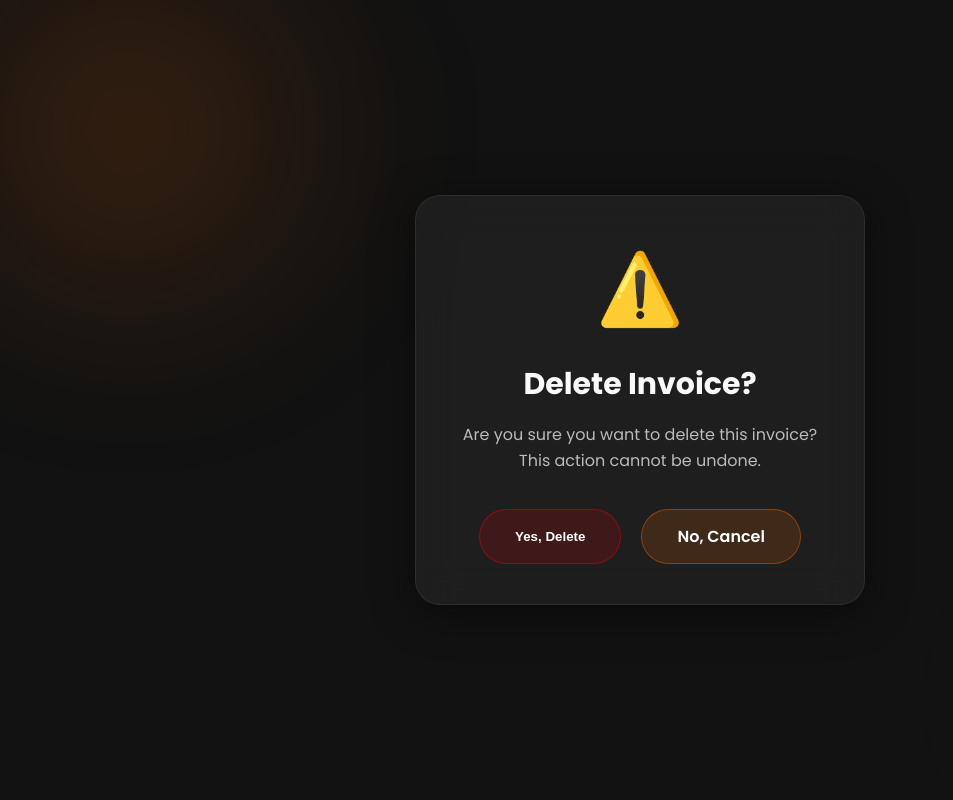
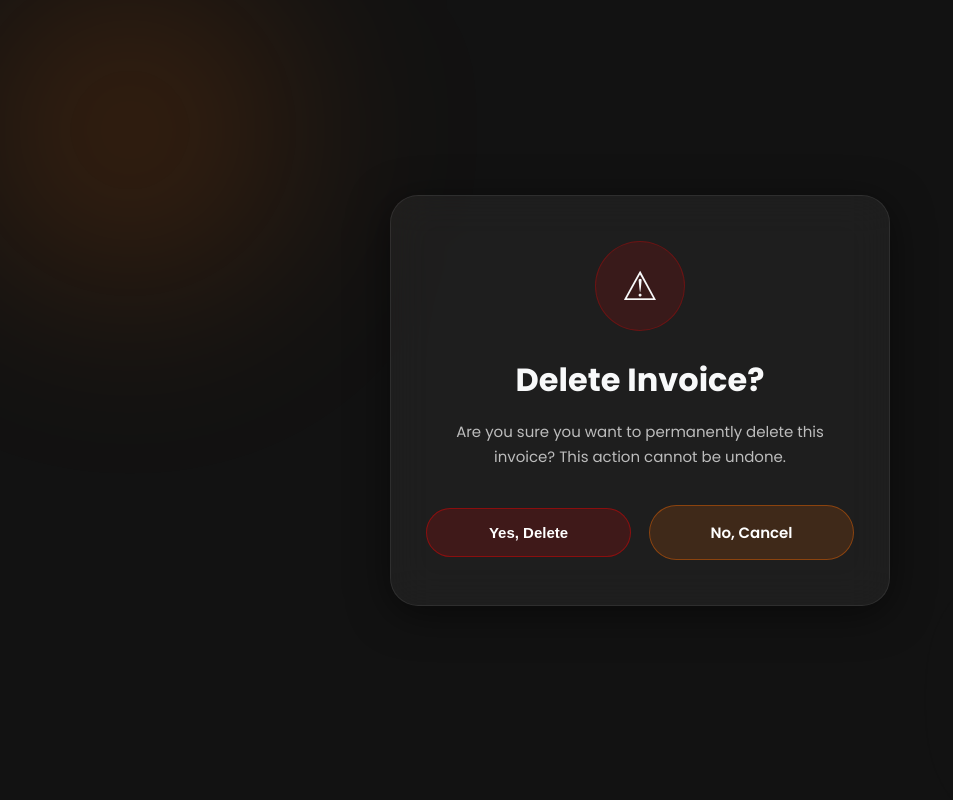
Before and after one commit to shebeebk10-hue/dhost, a Django app: page /delete-invoice/20/ in a window 1280 px wide. Shown: the whole page, without its empty margins (0-953 px from the left). Run offline with Django 5.2, Linux system fonts and the light colour scheme; data comes from the database, SQL or seed files in the repository.

```diff
--- a/DBApp/templates/confirm_delete.html
+++ b/DBApp/templates/confirm_delete.html
@@ -5,14 +5,14 @@
     <meta name="viewport" content="width=device-width, initial-scale=1.0">
     <title>Delete Invoice</title>
 
-    <link href="https://fonts.googleapis.com/css2?family=Poppins:wght@300;400;500;600;700&display=swap" rel="stylesheet">
+    <link href="https://fonts.googleapis.com/css2?family=Poppins:wght@300;400;500;600;700&display=swap"
+          rel="stylesheet">
 
     <style>
 
         :root{
             --primary-orange:#ff6b00;
             --dark-bg:#121212;
-            --card-bg:#1e1e1e;
             --text-light:#f8f9fa;
         }
 
@@ -31,6 +31,7 @@
             justify-content:center;
             align-items:center;
             overflow:hidden;
+            padding:20px;
         }
 
         /* Background Glow */
@@ -68,9 +69,10 @@
         .delete-card{
             position:relative;
             z-index:1;
-            width:450px;
-            padding:40px;
-            border-radius:25px;
+            width:100%;
+            max-width:500px;
+            padding:45px 35px;
+            border-radius:28px;
             background:rgba(255,255,255,0.05);
             backdrop-filter:blur(20px);
             -webkit-backdrop-filter:blur(20px);
@@ -80,40 +82,56 @@
         }
 
         .delete-icon{
-            font-size:70px;
-            margin-bottom:20px;
+            width:90px;
+            height:90px;
+            margin:0 auto 25px;
+            border-radius:50%;
+            display:flex;
+            align-items:center;
+            justify-content:center;
+            background:rgba(255,0,0,0.12);
+            border:1px solid rgba(255,0,0,0.25);
+            font-size:40px;
         }
 
         h2{
-            font-size:30px;
+            font-size:32px;
+            font-weight:700;
             margin-bottom:15px;
         }
 
         p{
-            color:#bbb;
+            color:#bdbdbd;
             margin-bottom:35px;
-            line-height:1.6;
+            line-height:1.7;
+            font-size:15px;
+        }
+
+        /* Form */
+
+        form{
+            width:100%;
         }
 
         .btn-group{
             display:flex;
             justify-content:center;
-            gap:20px;
+            align-items:center;
+            gap:18px;
             flex-wrap:wrap;
         }
 
         .glass-btn{
-            display:inline-flex;
-            align-items:center;
-            justify-content:center;
-            padding:14px 35px;
-            border:none;
+            flex:1;
+            min-width:180px;
+            padding:15px 20px;
             border-radius:50px;
             font-weight:600;
+            font-size:15px;
+            text-decoration:none;
             transition:0.3s;
             cursor:pointer;
-            text-decoration:none;
-            min-width:140px;
+            border:none;
         }
 
         .delete-btn{
@@ -129,6 +147,9 @@
         }
 
         .cancel-btn{
+            display:flex;
+            align-items:center;
+            justify-content:center;
             background:rgba(255,107,0,0.15);
             border:1px solid rgba(255,107,0,0.4);
             color:white;
@@ -140,15 +161,14 @@
             box-shadow:0 10px 25px rgba(255,107,0,0.3);
         }
 
-        @media(max-width:500px){
+        @media(max-width:600px){
 
             .delete-card{
-                width:90%;
-                padding:30px 20px;
+                padding:35px 20px;
             }
 
             h2{
-                font-size:24px;
+                font-size:26px;
             }
 
             .btn-group{
@@ -162,32 +182,40 @@
 
     </style>
 </head>
+
 <body>
 
     <div class="delete-card">
 
         <div class="delete-icon">
-            ⚠️
+            ⚠
         </div>
 
         <h2>Delete Invoice?</h2>
 
         <p>
-            Are you sure you want to delete this invoice?
+            Are you sure you want to permanently delete this invoice?
             This action cannot be undone.
         </p>
 
-        <form method="POST">
+        <form method="POST" action="">
+
             {% csrf_token %}
 
             <div class="btn-group">
 
-                <button type="submit" class="glass-btn delete-btn">
+                <button type="submit"
+                        class="glass-btn delete-btn">
+
                     Yes, Delete
+
                 </button>
 
-                <a href="{% url 'view_details' invoice.shop.id %}" class="glass-btn cancel-btn">
+                <a href="{% url 'view_details' invoice.shop.id %}"
+                   class="glass-btn cancel-btn">
+
                     No, Cancel
+
                 </a>
 
             </div>
```
